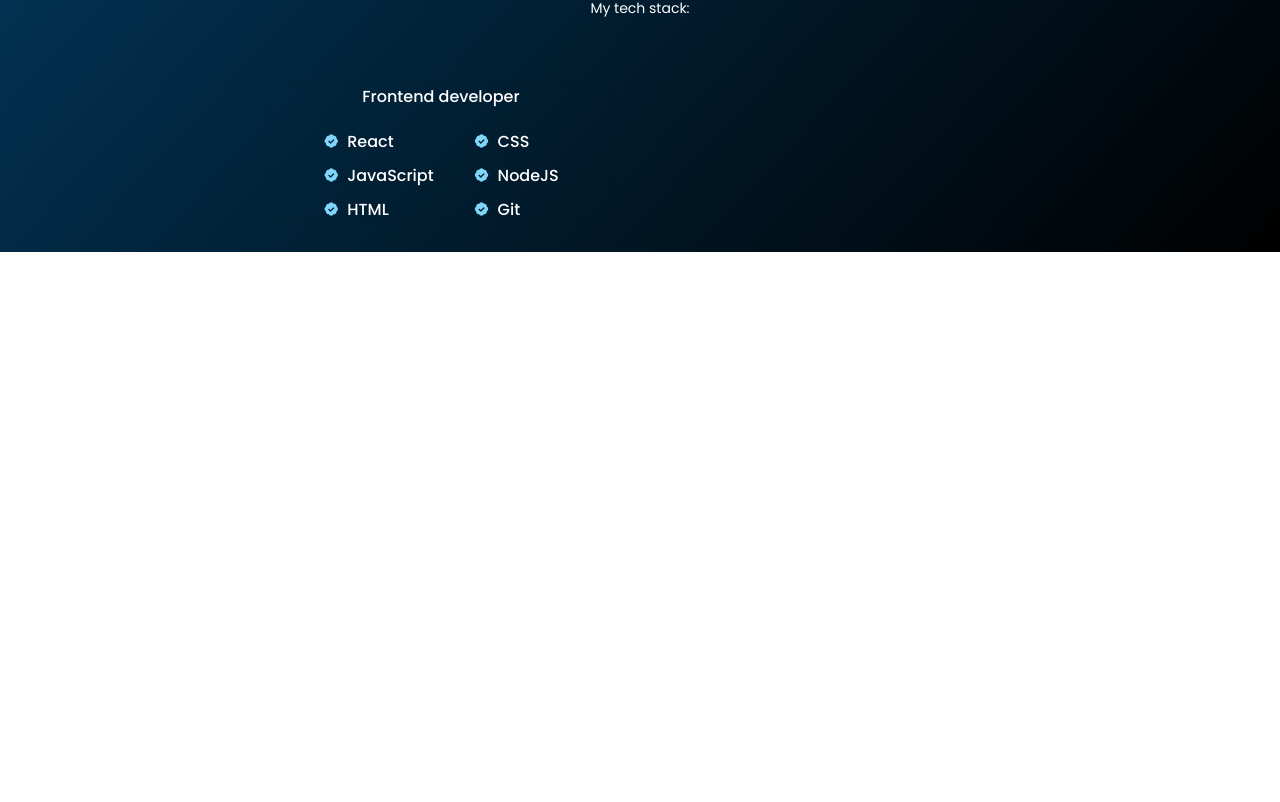
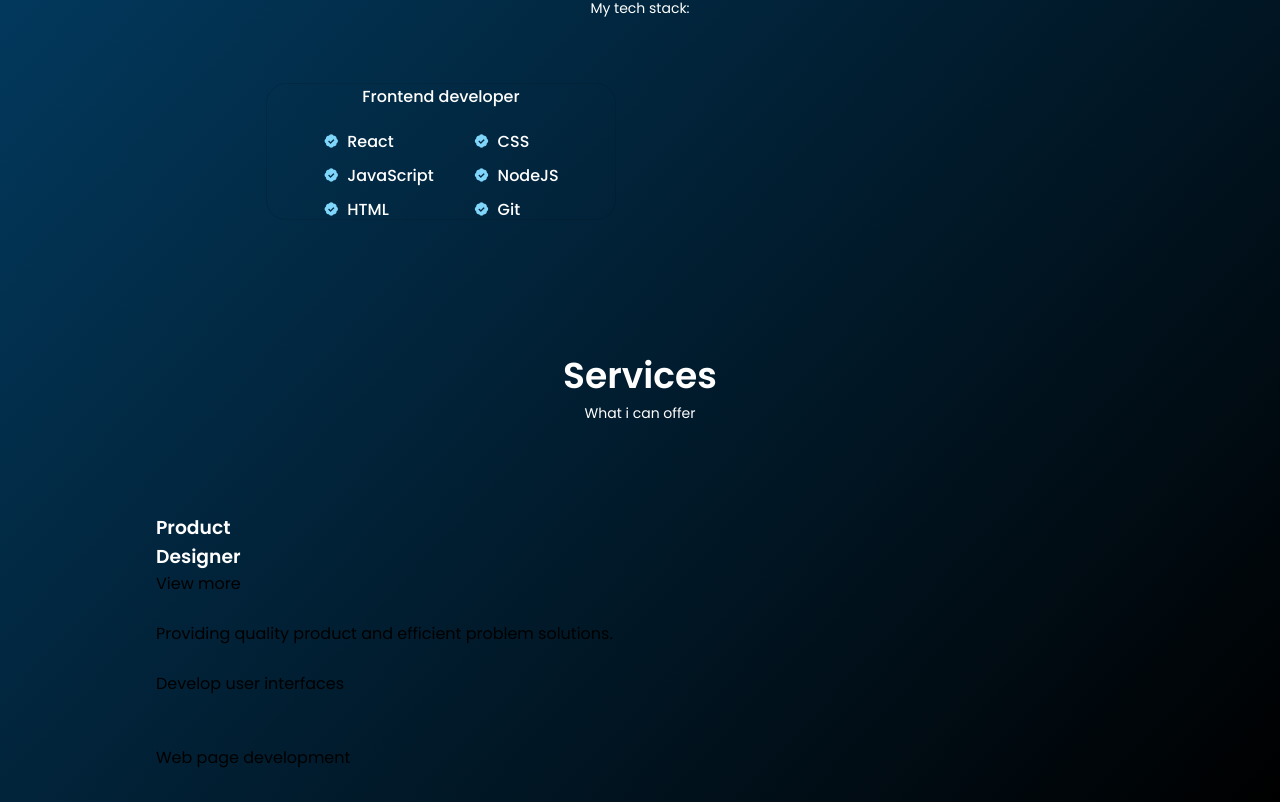
Before and after one commit to katyeheisenberg/portfolio-mine, a React (Create React App) app: page / in a window 1280 px wide. Shown: the part 1546-2348 px from the top of the page. Before the commit the page ends 1798 px from the top, so only its background shows below. Built offline with nearby package versions, Linux system fonts and the light colour scheme.

Commit message:
started services component

```diff
--- a/src/App.js
+++ b/src/App.js
@@ -4,6 +4,7 @@ import Header from './components/Header/Header';
 import Home from './components/home/home'
 import About from './components/About/About';
 import Skills from './components/Skills/Skills';
+import Services from './components/services/Services';
 
 function App() {
   return (
@@ -13,6 +14,7 @@ function App() {
           <Home />
           <About />
           <Skills />
+          <Services />
         </main>
     </>
   );
--- /dev/null
+++ b/src/components/services/Services.jsx
@@ -0,0 +1,45 @@
+import React from 'react'
+import "./services.scss"
+
+const Services = () => {
+  return (
+    <section className="services section" id="services">
+      <h2 className="section__title">Services</h2>
+      <span className="section__subtitle">What i can offer</span>
+
+      <div className="services__container container grid">
+        <div className="services__content">
+          <div>
+            <i className="uil uil-web-grid services__icon"></i>
+            <h3 className="services__title">Product <br/> Designer</h3>
+          </div>
+
+          <span className="services__button">View more <i className="uil uil-arrow-right services__button-icon"></i></span>
+
+          <div className="services__modal">
+            <div className="services__modal-content">
+              <i className="uil uil-times services__modal-close"></i>
+
+              <h3 className="services__modal-title"></h3>
+              <p className="services__modal-description">Providing quality product and efficient problem solutions.</p>
+
+              <ul className="services__modal-services grid">
+                <li className="services__modal-service">
+                  <i className="uil uil-check-circle services__modal-icon"></i>
+                  <p className="services__modal-info">Develop user interfaces</p>
+                </li>
+
+                <li className="services__modal-service">
+                  <i className="uil uil-check-circle services__modal-icon"></i>
+                  <p className="services__modal-info">Web page development</p>
+                </li>
+              </ul>
+            </div>
+          </div>
+        </div>
+      </div>
+    </section>
+  )
+}
+
+export default Services
--- /dev/null
+++ b/src/components/services/services.scss
@@ -0,0 +1,5 @@
+.service__container {
+  grid-template-columns: repeat(3, 270px);
+  justify-content: center;
+  column-gap: 1.8rem;
+}
```
Also changed, not shown: src/assets/about.jpg (deleted).
